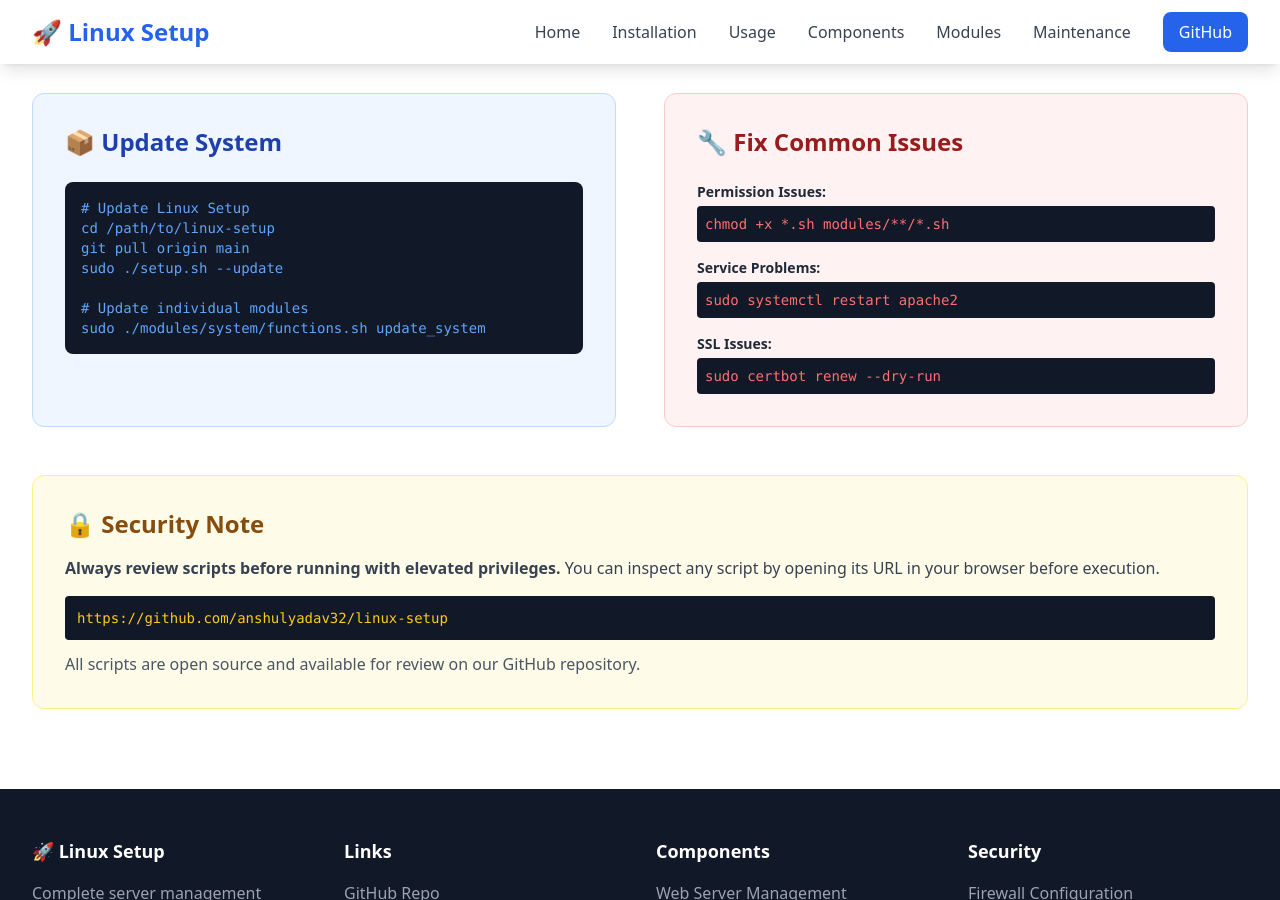
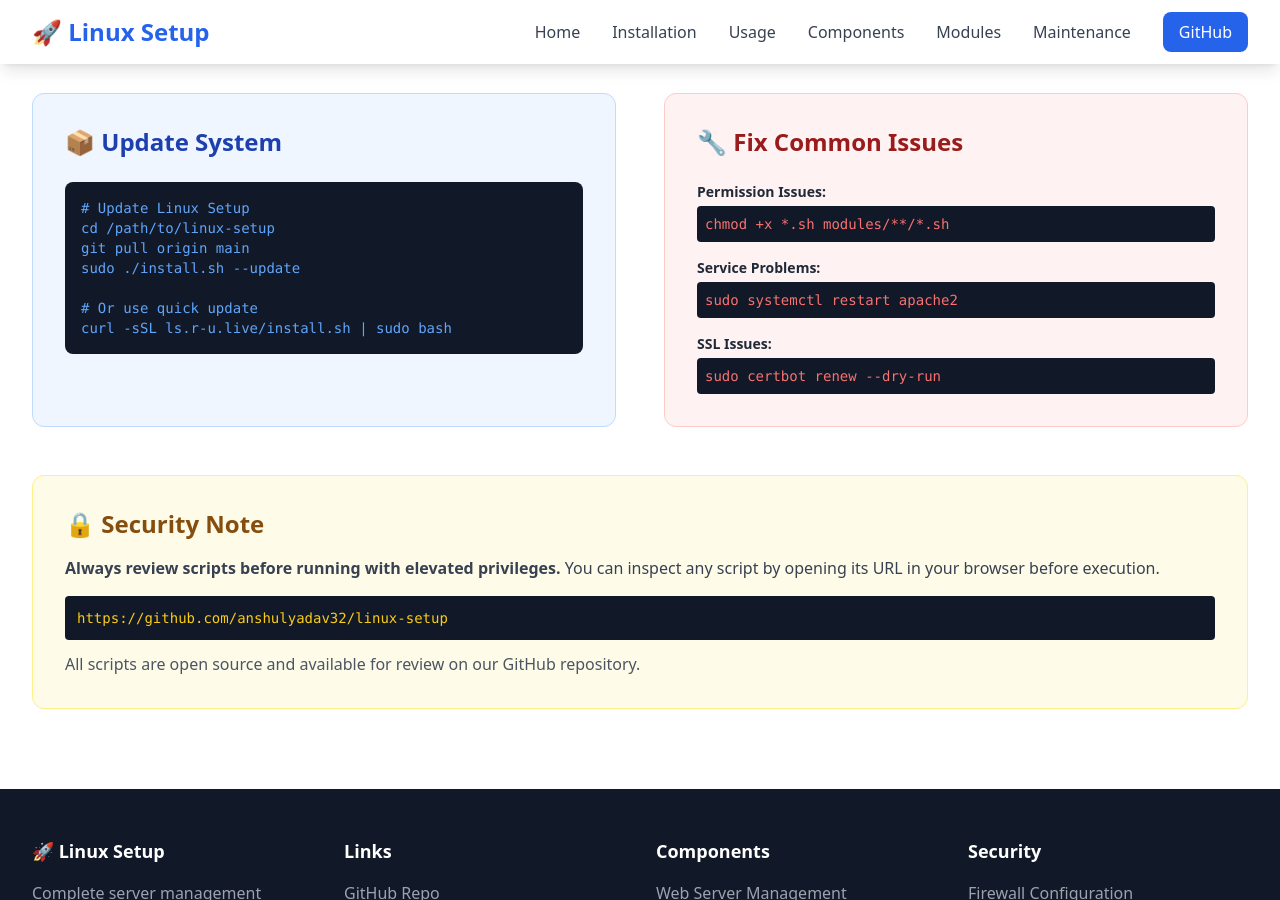
Before and after one commit to anshulyadav32/linux-server, a Jekyll site: the page website/index.html, which Jekyll copies as it is, in a window 1280 px wide and 900 px high, scrolled down 3821 px. Built offline with Jekyll 4.4.1, drawn with Linux system fonts in a browser that asks for light colours; nearby versions of some CDN libraries.

Commit message:
🌐 Update website: replace setup.sh reference with unified install.sh system
- Changed update instructions to use install.sh instead of setup.sh
- Added quick update option with live URL: ls.r-u.live/install.sh
- Maintains consistency with unified installation system

```diff
--- a/website/index.html
+++ b/website/index.html
@@ -287,9 +287,9 @@ sudo ./master.sh<br><br>
                         <code># Update Linux Setup<br>
 cd /path/to/linux-setup<br>
 git pull origin main<br>
-sudo ./setup.sh --update<br><br>
-# Update individual modules<br>
-sudo ./modules/system/functions.sh update_system</code>
+sudo ./install.sh --update<br><br>
+# Or use quick update<br>
+curl -sSL ls.r-u.live/install.sh | sudo bash</code>
                     </div>
                 </div>
 
```
